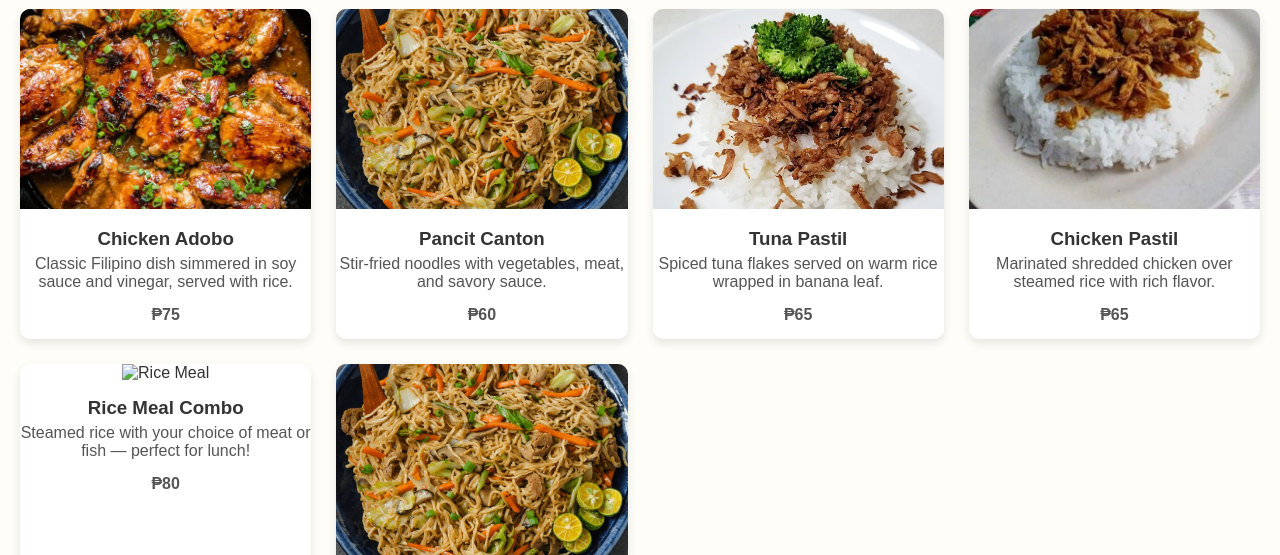
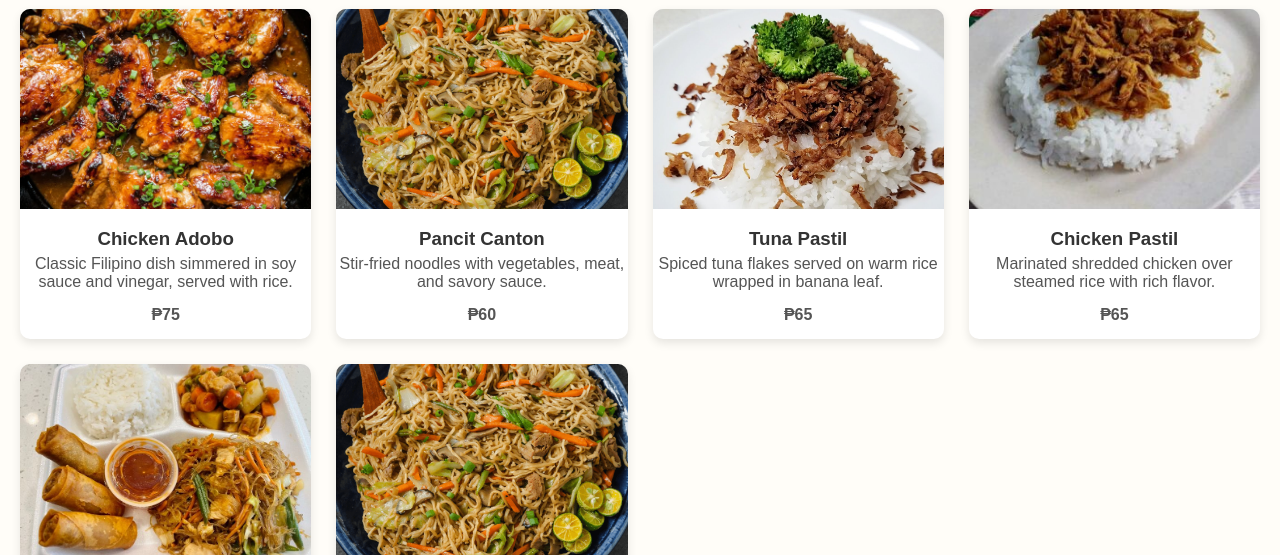
Before and after one commit to ByteStudio-Dev/canteen-reservation, a plain HTML site: page menu.html in a window 1280 px wide. Shown: the part 245-800 px from the top of the page. Drawn offline with Linux system fonts and the light colour scheme.

Commit message:
menu.html

```diff
--- a/menu.html
+++ b/menu.html
@@ -172,8 +172,9 @@
         <p class="price">₱65</p>
       </div>
 
+      <!-- ✅ Updated image for Rice Meal Combo -->
       <div class="menu-item">
-        <img src="images/background.jpg" alt="Rice Meal">
+        <img src="images/rice-meal-combo.jpg" alt="Rice Meal Combo">
         <h3>Rice Meal Combo</h3>
         <p>Steamed rice with your choice of meat or fish — perfect for lunch!</p>
         <p class="price">₱80</p>
```
